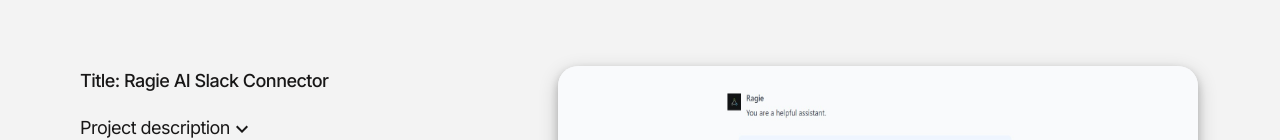
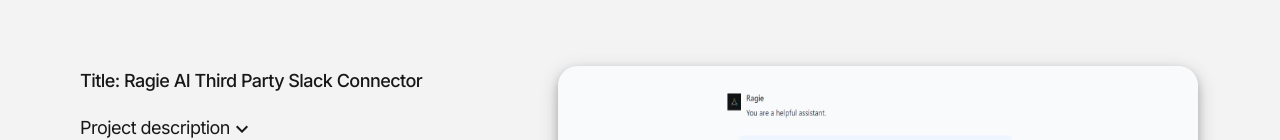
Before and after one commit to ehxdie/my-website, a React (Create React App) app: page /my-website in a window 1280 px wide. Shown: the part 687-827 px from the top of the page. Built offline with nearby package versions, Linux system fonts and the light colour scheme.

Commit message:
Change: name of project parameter

```diff
--- a/src/Components/Pages/HomePage.js
+++ b/src/Components/Pages/HomePage.js
@@ -18,7 +18,7 @@
   // Setting up dummy data for the projects data
   const [projects, setprojects] = useState([
     {
-      name: "Ragie AI Slack Connector",
+      name: "Ragie AI Third Party Slack Connector",
       description: "This is a Retrieval Augmented Generation (RAG) solution with Slack integration for message retrieval, leveraging the Ragie API for data storage and Groq AI for query responses.",
       stack: "Vuejs, Typescript, Nodejs, Postgres, Docker, AWS, JWT authentication, Groq api, Slack api and Ragie api",
       link: "https://ragie-ai-slack-connector.vercel.app/",
```
